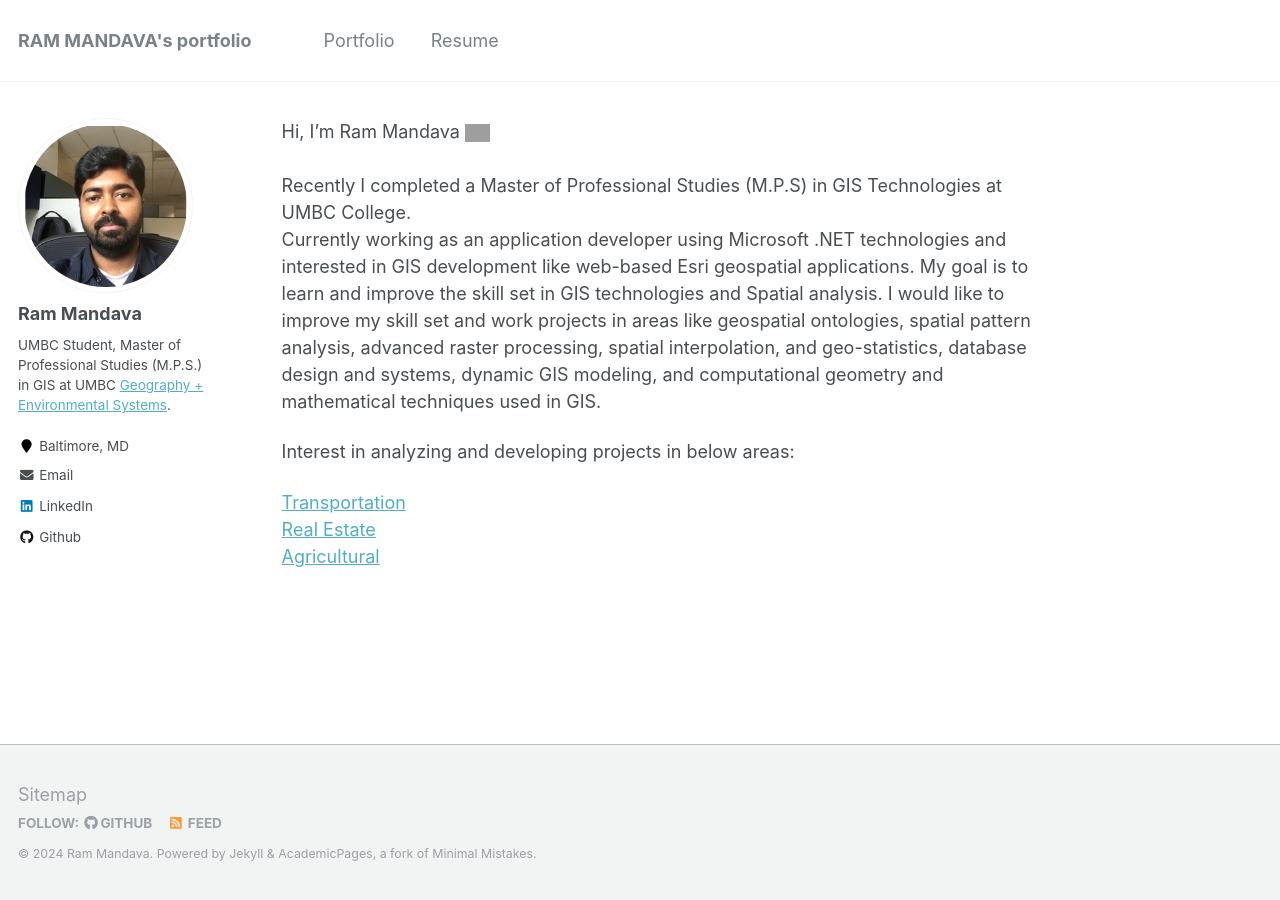
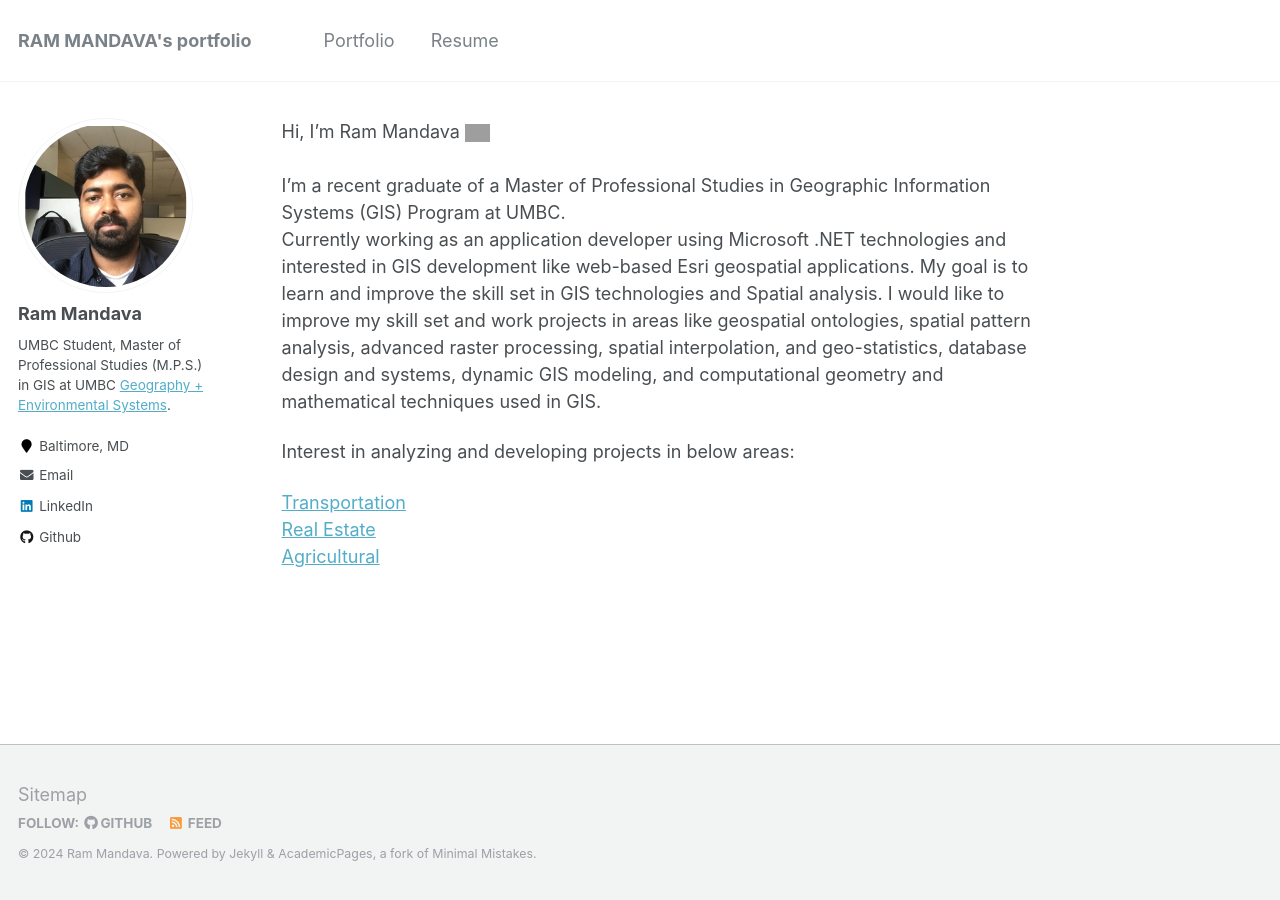
Before and after one commit to mandavaram/mandavaram.github.io, a Jekyll site: the page built from index.md, in a window 1280 px wide. Built offline with Jekyll 4.4.1, drawn with Linux system fonts in a browser that asks for light colours; our own code applies the rules of GitHub Pages for plain Markdown files; grey boxes are pictures that could not be loaded.

Commit message:
Update index.md

```diff
--- a/index.md
+++ b/index.md
@@ -1,7 +1,7 @@
 Hi, I'm Ram Mandava <img src="https://media.giphy.com/media/hvRJCLFzcasrR4ia7z/giphy.gif" width="25px">
 <br>
 <br>
-Recently I completed a Master of Professional Studies (M.P.S) in GIS Technologies at UMBC College.
+I'm a recent graduate of a Master of Professional Studies in Geographic Information Systems (GIS) Program at UMBC.
 <br>
 Currently working as an application developer using Microsoft .NET technologies and interested in GIS development like web-based Esri geospatial applications. My goal is to learn and improve the skill set in GIS technologies and Spatial analysis. I would like to improve my skill set and work projects in areas like geospatial ontologies, spatial pattern analysis, advanced raster processing, spatial interpolation, and geo-statistics, database design and systems, dynamic GIS modeling, and computational geometry and mathematical techniques used in GIS.
 
```
